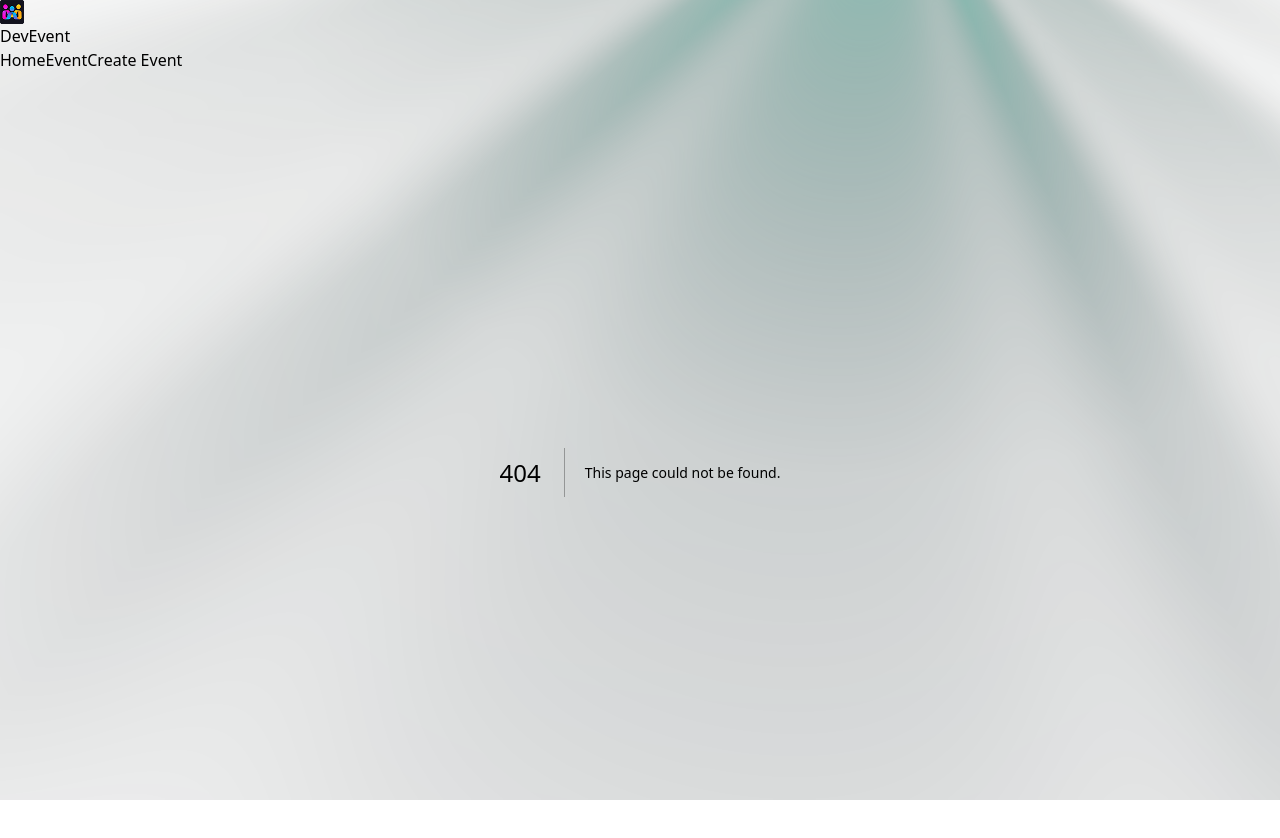
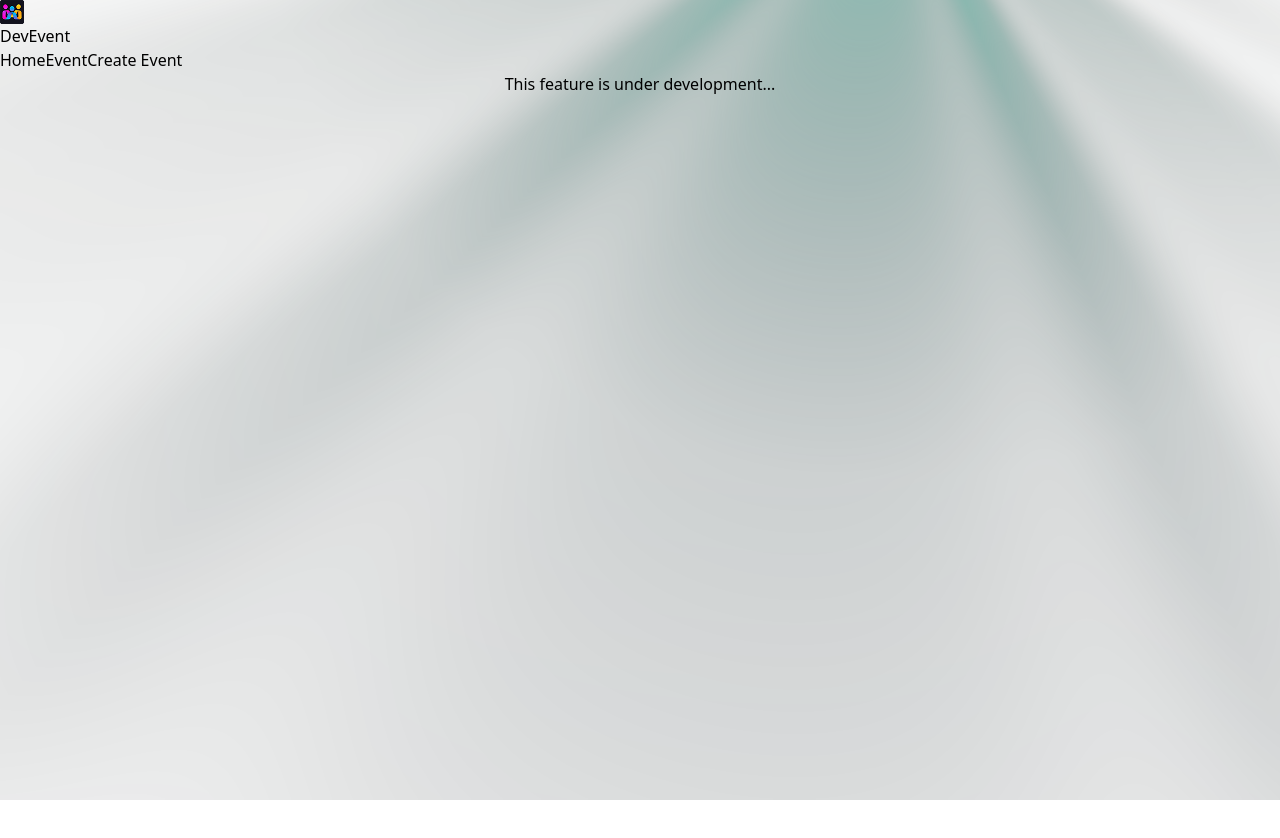
Before and after one commit to MAvishkar12/Event-Hub, a Next.js app: page /CreateEvent in a window 1280 px wide. Before the commit this address had no page. Shown: the top 838 px of the page. After the commit the page ends 800 px from the top, so only its background shows below. Built offline with nearby package versions, Linux system fonts and the light colour scheme; a web font is replaced by a local one.

Commit message:
Read Me file upadted

```diff
--- /dev/null
+++ b/app/CreateEvent/page.tsx
@@ -0,0 +1,11 @@
+import React from 'react'
+
+const page = () => {
+  return (
+    <div className="flex justify-center" >
+      <h1>This feature is under development...</h1>
+    </div>
+  )
+}
+
+export default page
--- a/app/components/Navbar.tsx
+++ b/app/components/Navbar.tsx
@@ -14,7 +14,7 @@ const Navbar = () => {
         <ul>
           <Link href="/">Home</Link>
           <Link href="/">Event</Link>
-          <Link href="/">Create Event</Link>
+          <Link href="/CreateEvent">Create Event</Link>
 
 
         </ul>
--- a/app/page.tsx
+++ b/app/page.tsx
@@ -26,7 +26,7 @@ const page = async () => {
         Hackatons, Meetups and Conference, All in One Place{" "}
       </p>
       <ExploreBtn />
-      <div className="mt-20 space-y-7">
+      <div className="mt-20 space-y-7" id="events" >
         <h3>Featured Events</h3>
         <ul className="events list-none">
           {events.length > 0 ? (
```
Also changed, not shown: 1 other file (tests, documents, lock files or other folders).
